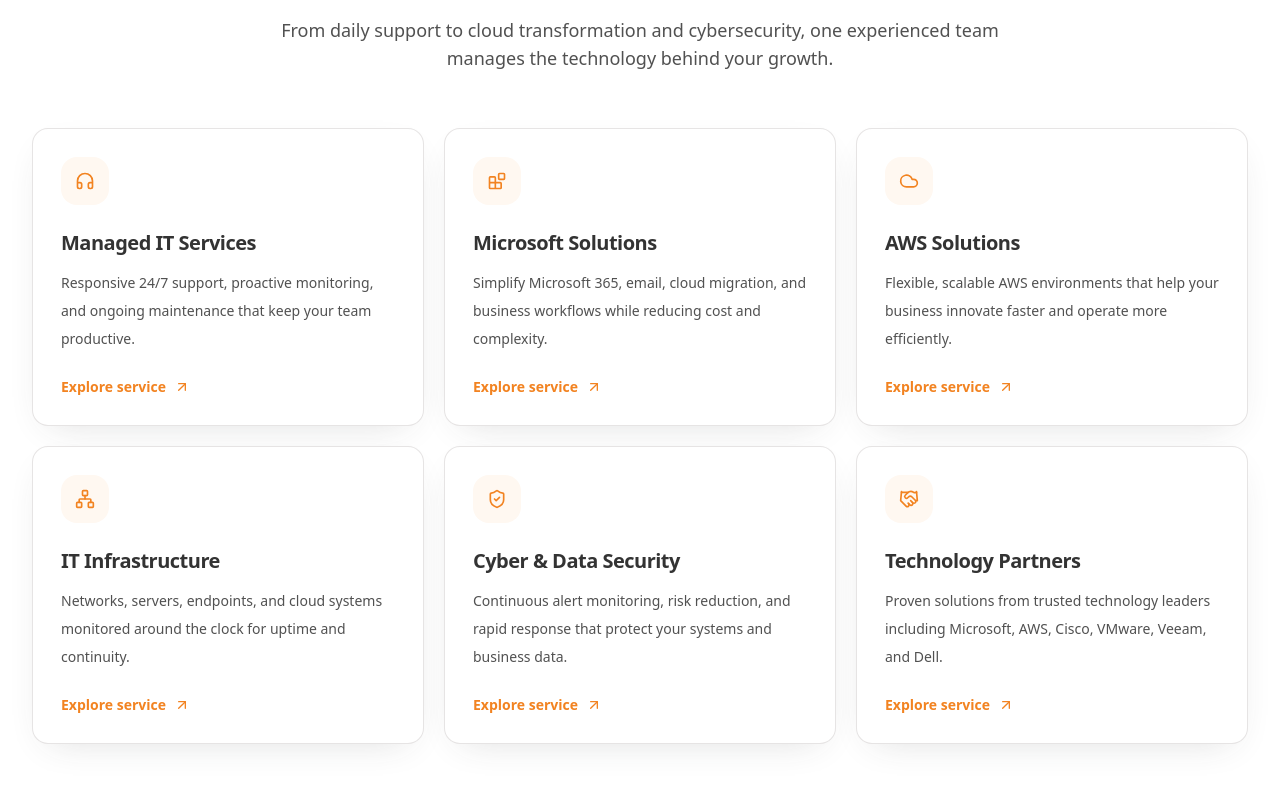
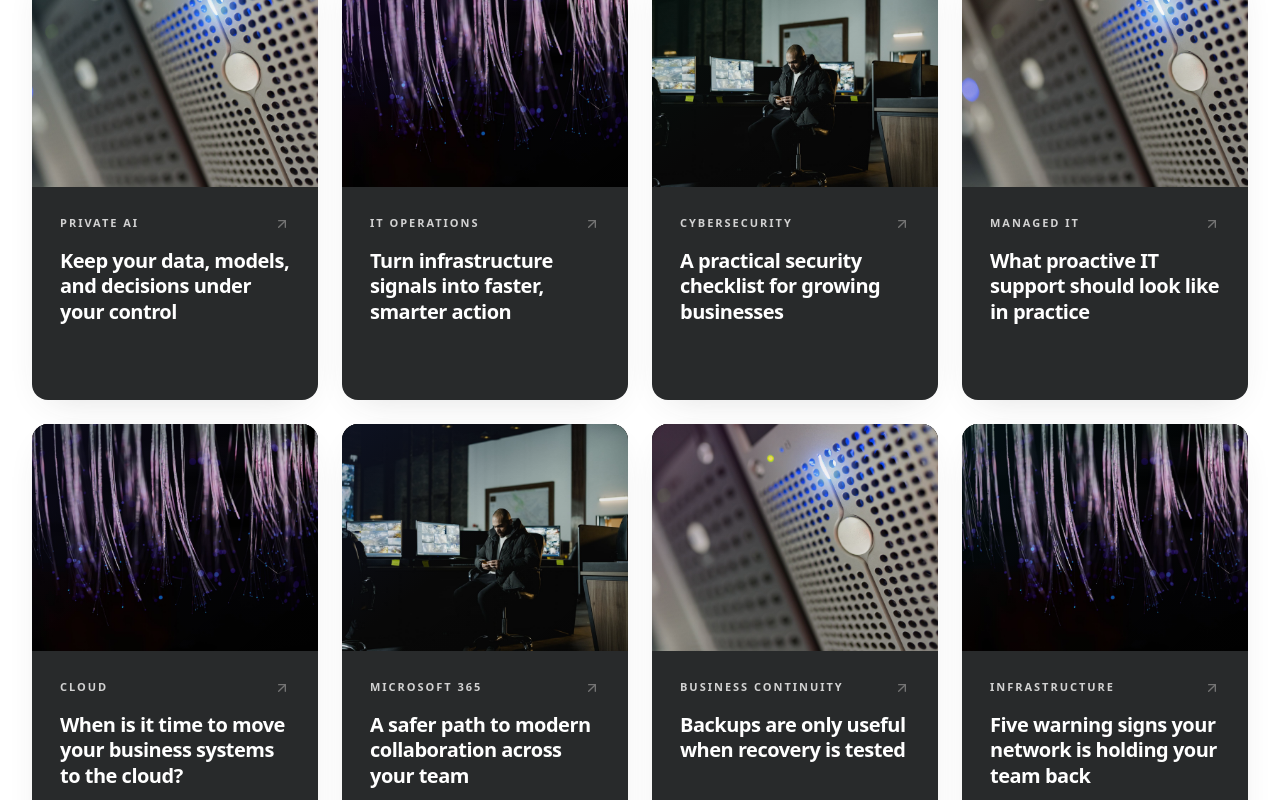
Before and after one commit to Samiurrehman-dev/it_expert_agency, a Next.js app: page / in a window 1280 px wide. Shown: the part 1060-1860 px from the top of the page. Built offline with nearby package versions, Linux system fonts and the light colour scheme.

Commit message:
add card while below hero section

```diff
--- a/app/page.tsx
+++ b/app/page.tsx
@@ -1,11 +1,10 @@
+import Image from "next/image";
 import Link from "next/link";
 import {
+  ArrowRight,
+  ArrowUpRight,
   BadgeCheck,
-  Blocks,
-  Cloud,
-  Handshake,
   Headphones,
-  Network,
   RefreshCcw,
   ShieldCheck,
 } from "lucide-react";
@@ -17,51 +16,88 @@ import { Header } from "@/components/Header";
 import { HeroSection } from "@/components/HeroSection";
 import { ScrollReveal } from "@/components/ScrollReveal";
 import { SectionHeading } from "@/components/section-heading";
-import { ServiceCard, type ServiceCardProps } from "@/components/ServiceCard";
 import { StatsCounter } from "@/components/StatsCounter";
 
-const homepageServices: ServiceCardProps[] = [
+const latestUpdates = [
   {
-    icon: Headphones,
-    title: "Managed IT Services",
-    description:
-      "Responsive 24/7 support, proactive monitoring, and ongoing maintenance that keep your team productive.",
-    href: "/managed-it-services",
+    category: "Private AI",
+    title: "Keep your data, models, and decisions under your control",
+    summary:
+      "Build enterprise AI around your own infrastructure, policies, and business goals—without giving up control of sensitive data.",
+    href: "/contact-us",
+    image: "/images/hero-ai-poster.jpg",
+    imageClass: "object-cover object-[68%_center]",
+    overlay: "from-sky-950/30 via-transparent to-black/30",
   },
   {
-    icon: Blocks,
-    title: "Microsoft Solutions",
-    description:
-      "Simplify Microsoft 365, email, cloud migration, and business workflows while reducing cost and complexity.",
-    href: "/microsoft-solutions",
+    category: "IT Operations",
+    title: "Turn infrastructure signals into faster, smarter action",
+    summary:
+      "Connect monitoring, automation, and decision-making so your IT operation can identify issues early and respond with confidence.",
+    href: "/it-infrastructure",
+    image: "/images/hero-slide-data.jpg",
+    imageClass: "object-cover object-center",
+    overlay: "from-violet-950/35 via-transparent to-black/30",
   },
   {
-    icon: Cloud,
-    title: "AWS Solutions",
-    description:
-      "Flexible, scalable AWS environments that help your business innovate faster and operate more efficiently.",
-    href: "/aws-solutions",
+    category: "Cybersecurity",
+    title: "A practical security checklist for growing businesses",
+    summary:
+      "Strengthen everyday security with practical controls that reduce risk while keeping your people productive and your business moving.",
+    href: "/blog",
+    image: "/images/hero-slide-control.jpg",
+    imageClass: "object-cover object-[63%_center]",
+    overlay: "from-emerald-950/30 via-transparent to-black/35",
   },
   {
-    icon: Network,
-    title: "IT Infrastructure",
-    description:
-      "Networks, servers, endpoints, and cloud systems monitored around the clock for uptime and continuity.",
-    href: "/it-infrastructure",
+    category: "Managed IT",
+    title: "What proactive IT support should look like in practice",
+    summary:
+      "Move beyond reactive fixes with continuous monitoring, preventive maintenance, and responsive support designed around your team.",
+    href: "/managed-it-services",
+    image: "/images/hero-ai-poster.jpg",
+    imageClass: "object-cover object-[38%_center]",
+    overlay: "from-orange-950/25 via-transparent to-black/35",
   },
   {
-    icon: ShieldCheck,
-    title: "Cyber & Data Security",
-    description:
-      "Continuous alert monitoring, risk reduction, and rapid response that protect your systems and business data.",
-    href: "/cyber-and-data-security",
+    category: "Cloud",
+    title: "When is it time to move your business systems to the cloud?",
+    summary:
+      "Explore the key signs, tradeoffs, and planning questions that can help you make your next cloud move with clarity.",
+    href: "/aws-solutions",
+    image: "/images/hero-slide-data.jpg",
+    imageClass: "object-cover object-[72%_center]",
+    overlay: "from-indigo-950/35 via-transparent to-black/35",
   },
   {
-    icon: Handshake,
-    title: "Technology Partners",
-    description:
-      "Proven solutions from trusted technology leaders including Microsoft, AWS, Cisco, VMware, Veeam, and Dell.",
-    href: "#clients",
+    category: "Microsoft 365",
+    title: "A safer path to modern collaboration across your team",
+    summary:
+      "Bring communication, productivity, and security together with a Microsoft 365 environment designed for the way your team works.",
+    href: "/microsoft-solutions",
+    image: "/images/hero-slide-control.jpg",
+    imageClass: "object-cover object-[35%_center]",
+    overlay: "from-blue-950/35 via-transparent to-black/30",
+  },
+  {
+    category: "Business Continuity",
+    title: "Backups are only useful when recovery is tested",
+    summary:
+      "Create a resilient backup and recovery process that helps your organization return to work quickly after disruption.",
+    href: "/cyber-and-data-security",
+    image: "/images/hero-ai-poster.jpg",
+    imageClass: "object-cover object-[82%_center]",
+    overlay: "from-fuchsia-950/30 via-transparent to-black/35",
+  },
+  {
+    category: "Infrastructure",
+    title: "Five warning signs your network is holding your team back",
+    summary:
+      "Spot the performance, coverage, and reliability issues that quietly slow down a growing business and affect daily work.",
+    href: "/it-infrastructure",
+    image: "/images/hero-slide-data.jpg",
+    imageClass: "object-cover object-[32%_center]",
+    overlay: "from-cyan-950/30 via-transparent to-black/35",
   },
 ];
 
@@ -93,28 +129,97 @@ export default function Home() {
 
       <HeroSection />
 
-      <section id="services" className="bg-white py-24 sm:py-32">
+      <section id="services" className="bg-white py-20 sm:py-28">
         <div className="mx-auto max-w-7xl px-5 sm:px-8">
           <ScrollReveal>
-            <SectionHeading
-              eyebrow="What we do"
-              title="Complete IT support for a more resilient business."
-              description="From daily support to cloud transformation and cybersecurity, one experienced team manages the technology behind your growth."
-              centered
-            />
+            <div className="flex items-end justify-between gap-6">
+              <h2 className="text-4xl font-extrabold tracking-[-0.045em] text-ink sm:text-5xl lg:text-6xl">
+                Latest Updates
+              </h2>
+              <Link
+                href="/blog"
+                className="group hidden items-center gap-2 pb-1 text-sm font-extrabold text-primary-800 transition-colors hover:text-primary-600 sm:inline-flex"
+              >
+                View all insights
+                <ArrowUpRight className="size-4 transition-transform group-hover:-translate-y-0.5 group-hover:translate-x-0.5" />
+              </Link>
+            </div>
           </ScrollReveal>
 
-          <div className="mt-14 grid gap-5 md:grid-cols-2 lg:grid-cols-3">
-            {homepageServices.map((service, index) => (
+          <div className="mt-10 grid gap-6 sm:mt-12 sm:grid-cols-2 lg:grid-cols-3 xl:grid-cols-4">
+            {latestUpdates.map((update, index) => (
               <ScrollReveal
-                key={service.title}
-                delay={index * 0.06}
+                key={update.title}
+                delay={(index % 4) * 0.06}
                 className="h-full"
               >
-                <ServiceCard {...service} />
+                <Link
+                  href={update.href}
+                  className="group block h-full rounded-2xl"
+                >
+                  <article className="relative flex h-full min-h-[440px] flex-col overflow-hidden rounded-2xl bg-slate-900 shadow-card transition-all duration-300 group-hover:-translate-y-1.5 group-hover:shadow-soft">
+                    <div className="relative min-h-0 flex-[1.45] overflow-hidden bg-slate-950">
+                      <Image
+                        src={update.image}
+                        alt=""
+                        fill
+                        sizes="(min-width: 1280px) 290px, (min-width: 1024px) 33vw, (min-width: 640px) 50vw, 100vw"
+                        className={`${update.imageClass} transition-transform duration-700 ease-out group-hover:scale-105`}
+                      />
+                      <div
+                        className={`absolute inset-0 bg-gradient-to-br ${update.overlay}`}
+                      />
+                    </div>
+
+                    <div className="relative flex min-h-[174px] flex-1 flex-col p-6 sm:p-7">
+                      <div className="mb-4 flex items-center justify-between gap-3">
+                        <p className="text-[11px] font-extrabold uppercase tracking-[0.18em] text-slate-300">
+                          {update.category}
+                        </p>
+                        <ArrowUpRight className="size-4 text-slate-500 transition-all group-hover:-translate-y-0.5 group-hover:translate-x-0.5 group-hover:text-accent-300" />
+                      </div>
+                      <h3 className="text-xl font-extrabold leading-[1.28] tracking-[-0.025em] text-white">
+                        {update.title}
+                      </h3>
+                      <span className="mt-auto block h-0.5 w-0 bg-accent-300 transition-all duration-500 group-hover:mt-6 group-hover:w-12" />
+                    </div>
+
+                    <div
+                      aria-hidden="true"
+                      className="pointer-events-none absolute inset-0 z-20 flex translate-y-8 flex-col bg-[linear-gradient(180deg,#fb5b24_0%,#e65d88_48%,#ca67df_100%)] p-7 text-white opacity-0 transition-[opacity,transform] duration-500 ease-out group-hover:translate-y-0 group-hover:opacity-100 group-focus-visible:translate-y-0 group-focus-visible:opacity-100 motion-reduce:transform-none sm:p-8"
+                    >
+                      <p className="text-xs font-extrabold uppercase tracking-[0.22em] text-white/95">
+                        {update.category}
+                      </p>
+                      <h3 className="mt-7 text-[1.4rem] font-extrabold leading-[1.18] tracking-[-0.035em] text-white">
+                        {update.title}
+                      </h3>
+                      <p className="mt-4 text-sm font-semibold leading-6 text-white/90">
+                        {update.summary}
+                      </p>
+
+                      <div className="mt-auto flex items-center gap-4 text-lg font-extrabold">
+                        <span className="shrink-0">Read more</span>
+                        <span className="h-px flex-1 bg-white/90" />
+                        <ArrowRight
+                          className="size-6 shrink-0"
+                          strokeWidth={1.8}
+                        />
+                      </div>
+                    </div>
+                  </article>
+                </Link>
               </ScrollReveal>
             ))}
           </div>
+
+          <Link
+            href="/blog"
+            className="mt-8 inline-flex items-center gap-2 text-sm font-extrabold text-primary-800 sm:hidden"
+          >
+            View all insights
+            <ArrowUpRight className="size-4" />
+          </Link>
         </div>
       </section>
 
```
